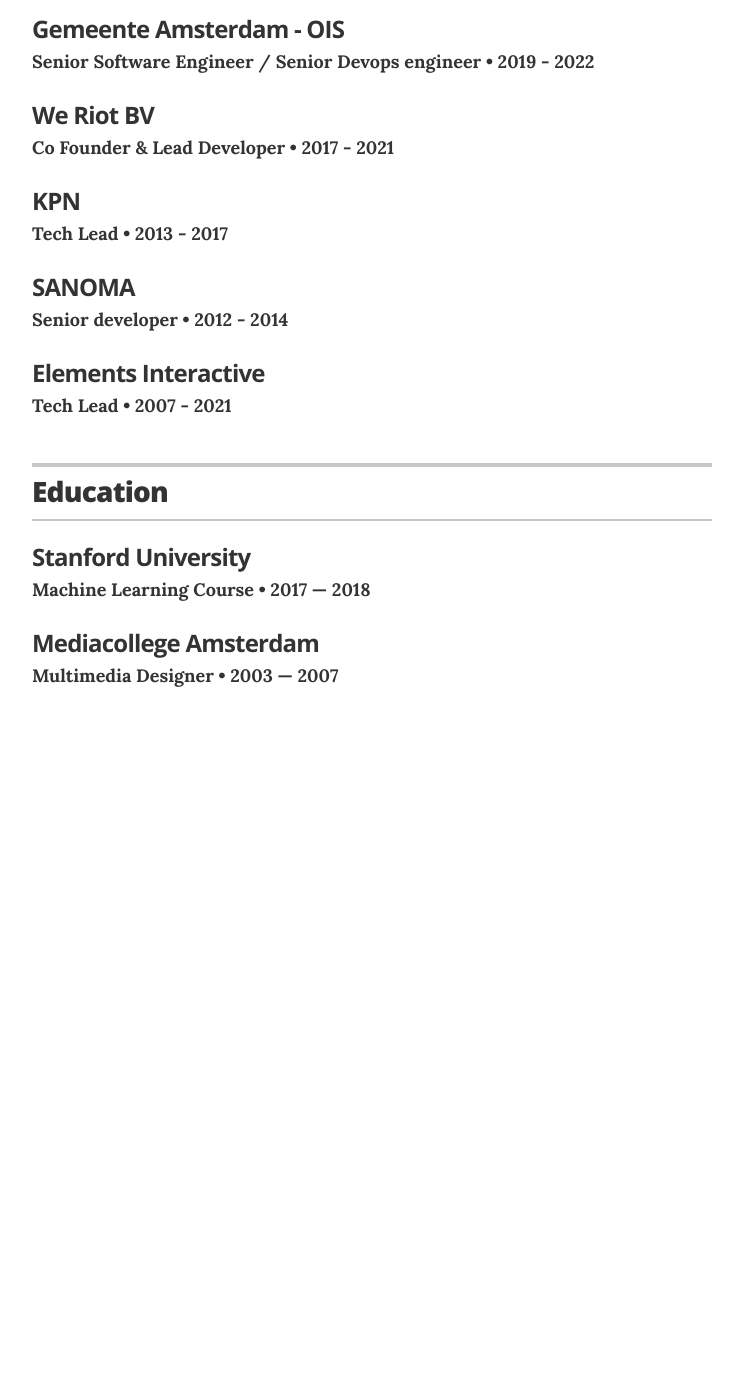
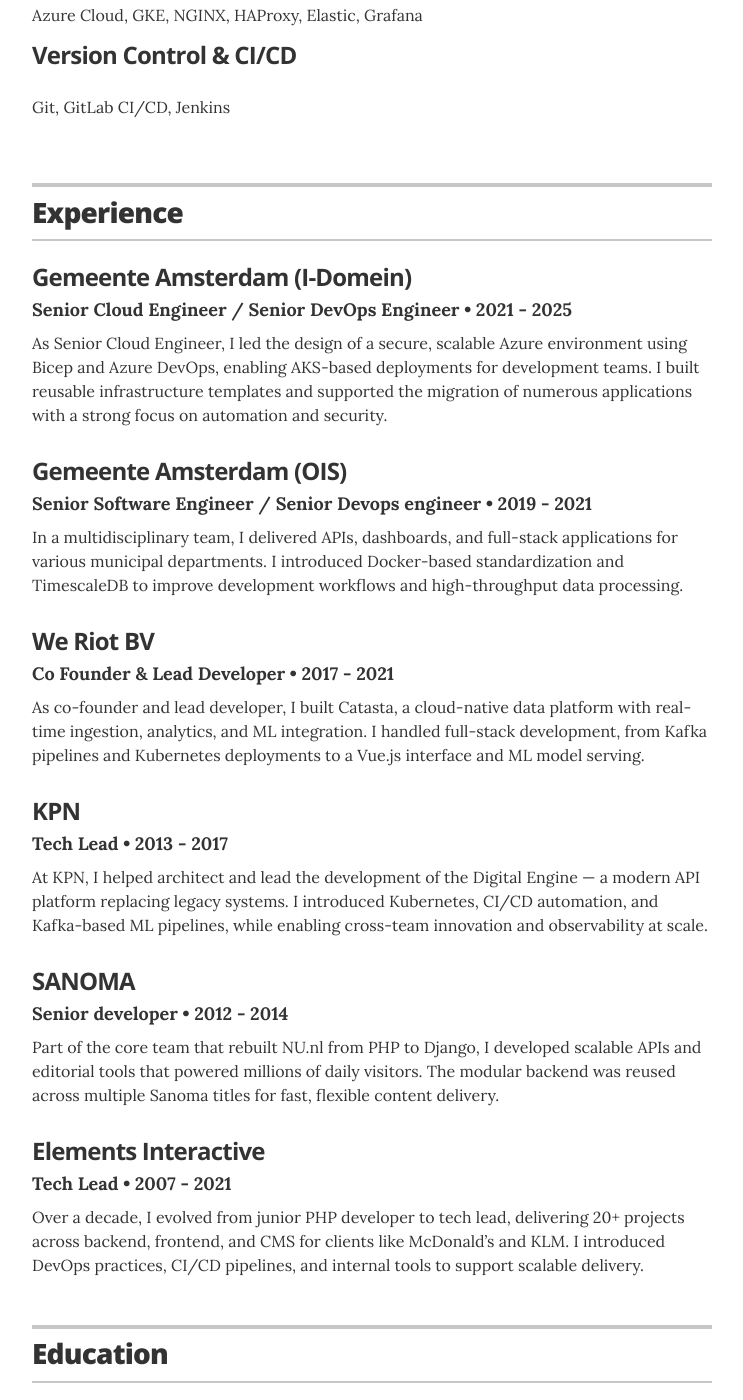
Before and after one commit to nielslensink/resume, a Jekyll site: the page built from index.html, in a window 1280 px wide and 1400 px high, scrolled down 1115 px. Shown: the whole window, without its empty margins (268-1011 px from the left). Built offline with Jekyll 4.4.1, drawn with Linux system fonts in a browser that asks for light colours; before the commit the page ends 1848 px from its top, so only the background shows below that; some of the changed text lies outside the part shown.

Commit message:
Update experience and skills

```diff
--- a/_config.yml
+++ b/_config.yml
@@ -9,59 +9,58 @@
   style: compressed
 
 # Resume settings
-resume_avatar:                  "true"
-resume_logo:                    "true"
-resume_name:                    null
-resume_title:                   "Niels Lensink - Software Engineer"
+resume_avatar: "true"
+resume_logo: "true"
+resume_name: null
+resume_title: "Niels Lensink - Software Engineer"
 
 # used for the contact button in _layouts/resume.html
-resume_contact_email:           "nielslensink@gmail.com"
+resume_contact_email: "nielslensink@gmail.com"
 
 # the next two items are used for schema itemprops in _layouts/resume.html
-resume_contact_telephone:       ""
-resume_contact_address:         ""
+resume_contact_telephone: ""
+resume_contact_address: ""
 
-resume_header_contact_info:     "nielslensink@gmail.com"
-display_header_contact_info:    "false"
+resume_header_contact_info: "nielslensink@gmail.com"
+display_header_contact_info: "false"
 
 resume_header_intro: |
-  Software Engineer with a passion for backend applications, devops and machine learning.
-  With over 15 years of experience I've worked on many projects and enjoyed working on a variety of complex problems.
-  I love building structured solutions while still being pragmatic.
+  Passionate engineer with 18+ years of experience in backend development, DevOps, infrastructure, and machine learning.
+  Known for delivering scalable, pragmatic solutions across cloud-native platforms, high-performance APIs, and real-time data systems.
+  Experienced in leading cross-functional teams and driving technical architecture in complex environments.
 
 # use "yes" to display the email contact button,
 # "no" to display an "I'm not looking for work" message,
 # or remove the resume_looking_for_work option entirely
 # to leave blank
-resume_looking_for_work:        "no"
+resume_looking_for_work: "no"
 
 # Decide which sections to use
 # comment out to hide
-resume_section_experience:      true
-resume_section_education:       true
-resume_section_projects:        false
-resume_section_skills:          false
-resume_section_recognition:     false
-resume_section_links:           false
-resume_section_associations:    false
-resume_section_interests:       false
+resume_section_experience: true
+resume_section_education: true
+resume_section_projects: false
+resume_section_skills: false
+resume_section_recognition: false
+resume_section_links: false
+resume_section_associations: false
+resume_section_interests: false
 
 # Resume social links
 # uncomment the options you wish to display, and add your own URL
 resume_social_links:
-  resume_github_url:            "https://github.com/snelis"
-  resume_twitter_url:           null
-  resume_dribbble_url:          null
-  resume_facebook_url:          null
-  resume_linkedin_url:          "https://www.linkedin.com/in/nielslensink/"
-  resume_instagram_url:         null
-  resume_website_url:           "https://nielslensink.com"
-  resume_medium_url:            null
-resume_print_social_links:      true
+  resume_github_url: "https://github.com/snelis"
+  resume_twitter_url: null
+  resume_dribbble_url: null
+  resume_facebook_url: null
+  resume_linkedin_url: "https://www.linkedin.com/in/nielslensink/"
+  resume_instagram_url: null
+  resume_website_url: "https://nielslensink.com"
+  resume_medium_url: null
+resume_print_social_links: true
 
 # Design settings
-resume_theme:                   default
-
+resume_theme: default
 # Note: when editing locally, remember to restart
 # your Jekyll server when you edit this file. Changes
 # to _config.yml are only recognized when the server starts
--- a/_data/experience.yml
+++ b/_data/experience.yml
@@ -1,23 +1,35 @@
-- company: Gemeente Amsterdam - Vakgroep Software Ontwikkeling
-  position: Senior Cloud Engineer / Senior Devops Engineer
-  duration: 2022 - 2024
+- company: Gemeente Amsterdam (I-Domein)
+  position: Senior Cloud Engineer / Senior DevOps Engineer
+  duration: 2021 - 2025
+  summary: |
+    As Senior Cloud Engineer, I led the design of a secure, scalable Azure environment using Bicep and Azure DevOps, enabling AKS-based deployments for development teams. I built reusable infrastructure templates and supported the migration of numerous applications with a strong focus on automation and security.
 
-- company: Gemeente Amsterdam - OIS
+- company: Gemeente Amsterdam (OIS)
   position: Senior Software Engineer / Senior Devops engineer
-  duration: 2019 - 2022
+  duration: 2019 - 2021
+  summary: |
+    In a multidisciplinary team, I delivered APIs, dashboards, and full-stack applications for various municipal departments. I introduced Docker-based standardization and TimescaleDB to improve development workflows and high-throughput data processing.
 
 - company: We Riot BV
   position: Co Founder &amp; Lead Developer
   duration: 2017 - 2021
+  summary: |
+    As co-founder and lead developer, I built Catasta, a cloud-native data platform with real-time ingestion, analytics, and ML integration. I handled full-stack development, from Kafka pipelines and Kubernetes deployments to a Vue.js interface and ML model serving.
 
 - company: KPN
   position: Tech Lead
   duration: 2013 - 2017
+  summary: |
+    At KPN, I helped architect and lead the development of the Digital Engine — a modern API platform replacing legacy systems. I introduced Kubernetes, CI/CD automation, and Kafka-based ML pipelines, while enabling cross-team innovation and observability at scale.
 
 - company: SANOMA
   position: Senior developer
   duration: 2012 - 2014
+  summary: |
+    Part of the core team that rebuilt NU.nl from PHP to Django, I developed scalable APIs and editorial tools that powered millions of daily visitors. The modular backend was reused across multiple Sanoma titles for fast, flexible content delivery.
 
 - company: Elements Interactive
   position: Tech Lead
   duration: 2007 - 2021
+  summary: |
+    Over a decade, I evolved from junior PHP developer to tech lead, delivering 20+ projects across backend, frontend, and CMS for clients like McDonald’s and KLM. I introduced DevOps practices, CI/CD pipelines, and internal tools to support scalable delivery.
--- a/_data/interests.yml
+++ b/_data/interests.yml
@@ -1,8 +1,6 @@
 # Interests
-# - description: Human rights and world affairs
-# - description: Music (baritone saxiphonist)
 - description: Gaming
-- description: Home automation / Domotica
+- description: Home automation / Domotica / Robotica
 - description: BBQ / Sous Vide
 - description: Electric cars
-- description: Solar Energy
+- description: Solar Energy & Battery Storage
--- a/_data/technologies.yml
+++ b/_data/technologies.yml
@@ -1,28 +1,41 @@
 lists:
-  main:
+  Languages & Frameworks:
     - Python
-    - Docker
     - Django
     - FastAPI
-    - pandas / numpy
-    - GIT
-    - Kafka
+    - JavaScript
+    - HTML
+    - CSS
+    - Vue.js
+  Data & ML:
+    - Pandas
+    - NumPy
+    - Jupyter
+    - TensorFlow
+    - Keras
+  Databases & Messaging:
+    - PostgreSQL
+    - TimescaleDB
     - Redis
     - Memcached
+    - Kafka
     - MQTT
-  second:
-    - Kubernetes / Openshift
-    - Helm / Kustomize
-    - PostgreSQL / TimescaleDB
+  DevOps & Infrastructure:
+    - Docker
+    - Kubernetes
+    - OpenShift
+    - Helm
+    - Kustomize
+    - Ansible
+    - Terraform
+  Cloud & Networking:
     - Azure Cloud
+    - GKE
     - NGINX
     - HAProxy
-    - Ansible
-    - Terraform
     - Elastic
     - Grafana
-  third:
-    - Jupyter
-    - Tensorflow / Keras
-    - HTML CSS Javascript
-    - Vue.js
+  Version Control & CI/CD:
+    - Git
+    - GitLab CI/CD
+    - Jenkins
--- a/_layouts/resume.html
+++ b/_layouts/resume.html
@@ -61,11 +61,10 @@
 
         <div class="resume-item">
           {% for technologies in site.data.technologies.lists %}
-          <ul class="resume-item-list">
-            {% for technology in technologies[1] %}
-            <li>{{ technology }}</li>
-            {% endfor %}
-          </ul>
+          <h3 class="resume-item-title">{{ technologies[0] }}</h3>
+          <p class="resume-item-list">
+            {{ technologies[1] | join: ', ' }}
+          </p>
           {% endfor %}
         </div>
 
```
